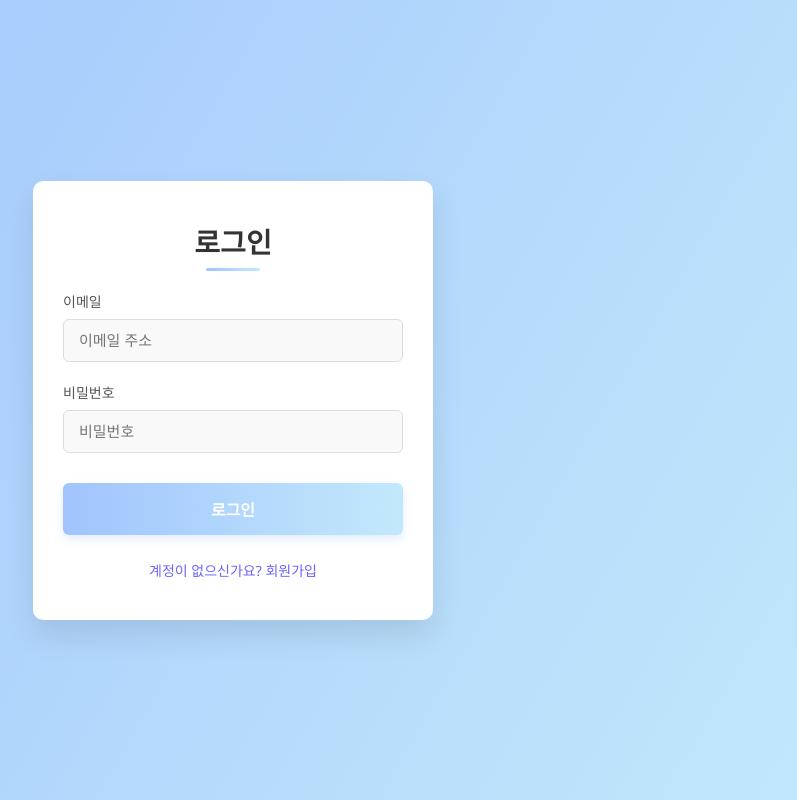
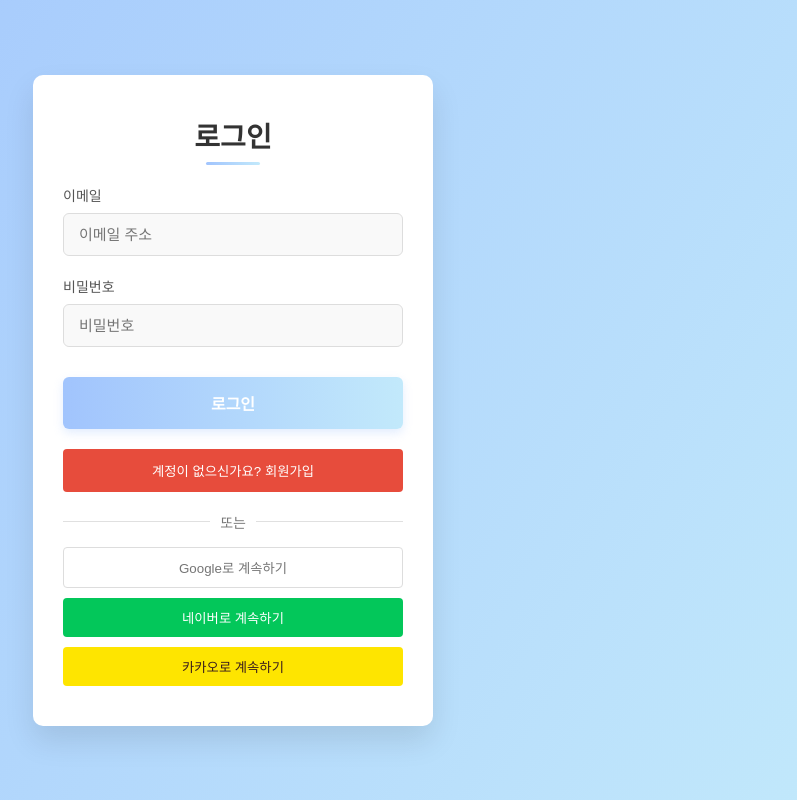
Before and after one commit to iwan2fly/testReact, a React (Create React App) app: page /login in a window 1280 px wide. Shown: the whole page, without its empty margins (407-1204 px from the left). Built offline with nearby package versions, Linux system fonts and the light colour scheme.

Commit message:
trae worked

```diff
--- a/src/components/Login.css
+++ b/src/components/Login.css
@@ -188,3 +188,112 @@ input:focus {
   transform: translateY(-3px);
   box-shadow: 0 5px 10px rgba(0, 0, 0, 0.1);
 }
+
+
+/* 기존 CSS 코드 유지 */
+
+/* SNS 로그인 스타일 */
+.sns-login-container {
+  margin-top: 20px;
+  width: 100%;
+}
+
+.sns-login-divider {
+  display: flex;
+  align-items: center;
+  text-align: center;
+  margin: 15px 0;
+}
+
+.sns-login-divider::before,
+.sns-login-divider::after {
+  content: '';
+  flex: 1;
+  border-bottom: 1px solid #e0e0e0;
+}
+
+.sns-login-divider span {
+  padding: 0 10px;
+  color: #777;
+  font-size: 14px;
+}
+
+.sns-login-buttons {
+  display: flex;
+  flex-direction: column;
+  gap: 10px;
+}
+
+.sns-btn {
+  display: flex;
+  align-items: center;
+  justify-content: center;
+  width: 100%;
+  padding: 10px 0;
+  border: none;
+  border-radius: 4px;
+  font-weight: 500;
+  cursor: pointer;
+  transition: background-color 0.3s;
+}
+
+.google-btn {
+  background-color: #ffffff;
+  color: #757575;
+  border: 1px solid #dddddd;
+}
+
+.google-btn:hover {
+  background-color: #f5f5f5;
+}
+
+.naver-btn {
+  background-color: #03C75A;
+  color: white;
+}
+
+.naver-btn:hover {
+  background-color: #02b350;
+}
+
+.kakao-btn {
+  background-color: #FEE500;
+  color: #3A1D1D;
+}
+
+.kakao-btn:hover {
+  background-color: #f4dc00;
+}
+
+.sns-btn:disabled {
+  opacity: 0.7;
+  cursor: not-allowed;
+}
+
+
+/* 회원가입 버튼 스타일 */
+.register-btn-container {
+  margin-top: 20px;
+  width: 100%;
+}
+
+.register-redirect-btn {
+  width: 100%;
+  padding: 12px 0;
+  background-color: #e74c3c; /* 붉은색 계통 */
+  color: white;
+  border: none;
+  border-radius: 4px;
+  font-weight: 500;
+  cursor: pointer;
+  transition: background-color 0.3s;
+}
+
+.register-redirect-btn:hover {
+  background-color: #c0392b; /* 더 진한 붉은색 */
+}
+
+.register-redirect-btn:disabled {
+  opacity: 0.7;
+  cursor: not-allowed;
+}
--- a/src/components/Login.js
+++ b/src/components/Login.js
@@ -6,10 +6,34 @@ function Login({ onSwitchToRegister, onLogin }) {
   const [email, setEmail] = useState('');
   const [password, setPassword] = useState('');
   const [error, setError] = useState('');
+  const [isLoading, setIsLoading] = useState(false);
   const navigate = useNavigate();
 
+  // SNS 로그인 핸들러 추가
+  const handleSnsLogin = (provider) => {
+    console.log(`${provider} 로그인 시도`);
+    // 여기에 각 SNS 로그인 로직 구현
+    // 예: OAuth 리다이렉션 또는 팝업 창 열기
+    switch(provider) {
+      case 'google':
+        // 구글 로그인 로직
+        window.location.href = 'http://localhost:8080/api/auth/google';
+        break;
+      case 'naver':
+        // 네이버 로그인 로직
+        window.location.href = 'http://localhost:8080/api/auth/naver';
+        break;
+      case 'kakao':
+        // 카카오 로그인 로직
+        window.location.href = 'http://localhost:8080/api/auth/kakao';
+        break;
+      default:
+        break;
+    }
+  };
+
   // 로그인 폼 제출 핸들러
-  const handleSubmit = (e) => {
+  const handleSubmit = async (e) => {
     e.preventDefault();
 
     // 간단한 유효성 검사
@@ -18,10 +42,46 @@ function Login({ onSwitchToRegister, onLogin }) {
       return;
     }
 
-    // 실제 구현에서는 여기서 인증 로직을 처리합니다
-    setError('');
-    onLogin(); // 로그인 성공 시 호출
-    navigate('/dashboard');
+    // 로그인 API 호출
+    try {
+      setIsLoading(true);
+      setError('');
+
+      const response = await fetch('http://localhost:8080/api/auth/login', {
+        method: 'POST',
+        headers: {
+          'Content-Type': 'application/json',
+        },
+        body: JSON.stringify({
+          email,
+          password
+        })
+      });
+
+      const data = await response.json();
+
+      if (!response.ok) {
+        console.log('로그인 실패:', data);
+        throw new Error(data.message || '로그인 중 오류가 발생했습니다.');
+      }
+
+      // 성공 시 처리
+      console.log('로그인 성공:', data);
+
+      // 토큰이 있다면 로컬 스토리지에 저장
+      if (data.token) {
+        localStorage.setItem('token', data.token);
+      }
+
+      // 로그인 성공 처리
+      onLogin();
+      navigate('/dashboard');
+    } catch (error) {
+      console.error('로그인 오류:', error);
+      setError(error.message || '로그인 중 오류가 발생했습니다. 다시 시도해주세요.');
+    } finally {
+      setIsLoading(false);
+    }
   };
 
   const handleRegisterClick = () => {
@@ -29,7 +89,6 @@ function Login({ onSwitchToRegister, onLogin }) {
     navigate('/register');
   };
 
-  // 나머지 코드는 그대로 유지하고 버튼 클릭 핸들러만 수정
   return (
     <div className="login-page">
       <div className="login-box">
@@ -47,6 +106,7 @@ function Login({ onSwitchToRegister, onLogin }) {
               value={email}
               onChange={(e) => setEmail(e.target.value)}
               required
+              disabled={isLoading}
             />
           </div>
 
@@ -59,17 +119,54 @@ function Login({ onSwitchToRegister, onLogin }) {
               value={password}
               onChange={(e) => setPassword(e.target.value)}
               required
+              disabled={isLoading}
             />
           </div>
 
-          <button type="submit" className="login-btn">
-            로그인
+          <button type="submit" className="login-btn" disabled={isLoading}>
+            {isLoading ? '처리 중...' : '로그인'}
           </button>
         </form>
 
-        <div className="login-links">
-          <a href="#" onClick={(e) => { e.preventDefault(); handleRegisterClick(); }}>계정이 없으신가요? 회원가입</a>
-          {/* 다른 링크들 */}
+        {/* 회원가입 버튼으로 변경 */}
+        <div className="register-btn-container">
+          <button
+            className="register-redirect-btn"
+            onClick={(e) => { e.preventDefault(); handleRegisterClick(); }}
+            disabled={isLoading}
+          >
+            계정이 없으신가요? 회원가입
+          </button>
+        </div>
+
+        {/* SNS 로그인 버튼 추가 */}
+        <div className="sns-login-container">
+          <div className="sns-login-divider">
+            <span>또는</span>
+          </div>
+          <div className="sns-login-buttons">
+            <button
+              className="sns-btn google-btn"
+              onClick={() => handleSnsLogin('google')}
+              disabled={isLoading}
+            >
+              Google로 계속하기
+            </button>
+            <button
+              className="sns-btn naver-btn"
+              onClick={() => handleSnsLogin('naver')}
+              disabled={isLoading}
+            >
+              네이버로 계속하기
+            </button>
+            <button
+              className="sns-btn kakao-btn"
+              onClick={() => handleSnsLogin('kakao')}
+              disabled={isLoading}
+            >
+              카카오로 계속하기
+            </button>
+          </div>
         </div>
       </div>
     </div>
--- a/src/components/Register.css
+++ b/src/components/Register.css
@@ -144,3 +144,81 @@ input:focus {
     font-size: 24px;
   }
 }
+
+/* SNS 로그인 스타일 */
+.sns-login-container {
+  margin-top: 20px;
+  width: 100%;
+}
+
+.sns-login-divider {
+  display: flex;
+  align-items: center;
+  text-align: center;
+  margin: 15px 0;
+}
+
+.sns-login-divider::before,
+.sns-login-divider::after {
+  content: '';
+  flex: 1;
+  border-bottom: 1px solid #e0e0e0;
+}
+
+.sns-login-divider span {
+  padding: 0 10px;
+  color: #777;
+  font-size: 14px;
+}
+
+.sns-login-buttons {
+  display: flex;
+  flex-direction: column;
+  gap: 10px;
+}
+
+.sns-btn {
+  display: flex;
+  align-items: center;
+  justify-content: center;
+  width: 100%;
+  padding: 10px 0;
+  border: none;
+  border-radius: 4px;
+  font-weight: 500;
+  cursor: pointer;
+  transition: background-color 0.3s;
+}
+
+.google-btn {
+  background-color: #ffffff;
+  color: #757575;
+  border: 1px solid #dddddd;
+}
+
+.google-btn:hover {
+  background-color: #f5f5f5;
+}
+
+.naver-btn {
+  background-color: #03C75A;
+  color: white;
+}
+
+.naver-btn:hover {
+  background-color: #02b350;
+}
+
+.kakao-btn {
+  background-color: #FEE500;
+  color: #3A1D1D;
+}
+
+.kakao-btn:hover {
+  background-color: #f4dc00;
+}
+
+.sns-btn:disabled {
+  opacity: 0.7;
+  cursor: not-allowed;
+}
--- a/src/components/Register.js
+++ b/src/components/Register.js
@@ -1,4 +1,5 @@
 import React, { useState } from 'react';
+import { useNavigate } from 'react-router-dom';
 import './Register.css';
 
 function Register({ onSwitchToLogin }) {
@@ -7,8 +8,10 @@ function Register({ onSwitchToLogin }) {
   const [password, setPassword] = useState('');
   const [confirmPassword, setConfirmPassword] = useState('');
   const [error, setError] = useState('');
+  const [isLoading, setIsLoading] = useState(false);
+  const navigate = useNavigate(); // useNavigate 훅 사용
 
-  const handleSubmit = (e) => {
+  const handleSubmit = async (e) => {
     e.preventDefault();
 
     // 간단한 유효성 검사
@@ -22,12 +25,62 @@ function Register({ onSwitchToLogin }) {
       return;
     }
 
-    // 여기에 회원가입 로직 추가 (API 호출 등)
-    console.log('회원가입 시도:', { name, email, password });
+    // 회원가입 API 호출
+    try {
+      setIsLoading(true);
+      setError('');
 
-    // 성공 시 처리 (예: 로그인 페이지로 리다이렉트)
-    alert('회원가입 성공!');
-    if (onSwitchToLogin) onSwitchToLogin();
+      const response = await fetch('http://localhost:8080/api/auth/signup', {
+        method: 'POST',
+        headers: {
+          'Content-Type': 'application/json',
+        },
+        body: JSON.stringify({
+          name,
+          email,
+          password
+        })
+      });
+
+      console.log( response );
+
+      const body = await response.json();
+
+      if (!response.ok) {
+        console.log('회원가입 실패패:', body);
+        console.log( body.data.message );
+        throw new Error( body.data.message || '회원가입 중 오류가 발생했습니다.');
+      }
+
+      // 성공 시 처리
+      console.log('회원가입 성공:', body);
+      alert('회원가입이 성공적으로 완료되었습니다!');
+
+      // onSwitchToLogin 디버깅
+      console.log('onSwitchToLogin 함수 존재 여부:', !!onSwitchToLogin);
+
+      // 로그인 페이지로 이동
+      if (onSwitchToLogin) {
+        console.log('onSwitchToLogin 함수 호출');
+        onSwitchToLogin();
+      } else {
+        console.log('onSwitchToLogin 함수가 없어 navigate 사용');
+        // navigate('/login'); // useNavigate 사용 시
+      }
+    } catch (error) {
+      console.error('회원가입 오류:', error);
+      setError(error.message || '회원가입 중 오류가 발생했습니다. 다시 시도해주세요.');
+    } finally {
+      setIsLoading(false);
+    }
+  };
+
+  const handleLoginClick = (e) => {
+    e.preventDefault();
+    if (onSwitchToLogin) {
+      onSwitchToLogin();
+    }
+    navigate('/login'); // 로그인 페이지로 이동
   };
 
   return (
@@ -46,6 +99,7 @@ function Register({ onSwitchToLogin }) {
               onChange={(e) => setName(e.target.value)}
               placeholder="이름 입력"
               required
+              disabled={isLoading}
             />
           </div>
 
@@ -58,6 +112,7 @@ function Register({ onSwitchToLogin }) {
               onChange={(e) => setEmail(e.target.value)}
               placeholder="이메일 주소 입력"
               required
+              disabled={isLoading}
             />
           </div>
 
@@ -70,6 +125,7 @@ function Register({ onSwitchToLogin }) {
               onChange={(e) => setPassword(e.target.value)}
               placeholder="비밀번호 입력"
               required
+              disabled={isLoading}
             />
           </div>
 
@@ -82,14 +138,19 @@ function Register({ onSwitchToLogin }) {
               onChange={(e) => setConfirmPassword(e.target.value)}
               placeholder="비밀번호 다시 입력"
               required
+              disabled={isLoading}
             />
           </div>
 
-          <button type="submit" className="register-btn">회원가입</button>
+          <button type="submit" className="register-btn" disabled={isLoading}>
+            {isLoading ? '처리 중...' : '회원가입'}
+          </button>
         </form>
 
         <div className="register-links">
-          <a href="#" onClick={onSwitchToLogin}>이미 계정이 있으신가요? 로그인</a>
+          <a href="#" onClick={handleLoginClick} style={{ pointerEvents: isLoading ? 'none' : 'auto' }}>
+            이미 계정이 있으신가요? 로그인
+          </a>
         </div>
       </div>
     </div>
```
